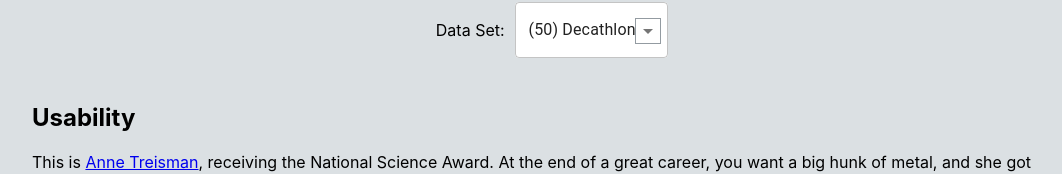
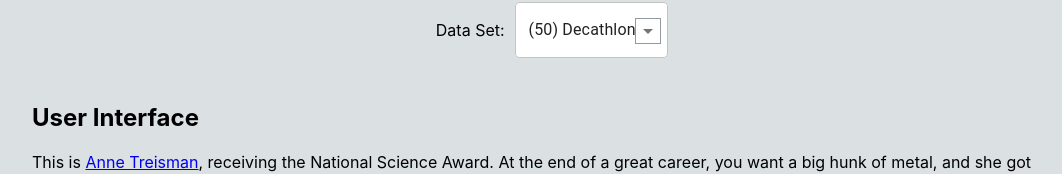
Before and after one commit to hemanrobinson/good-plot-symbols, a React (Create React App) app: page / in a window 1280 px wide. Shown: the part 633-807 px from the top of the page, without its empty margins (108-1170 px from the left). Built offline with nearby package versions, Linux system fonts and the light colour scheme.

Commit message:
Usability -> User Interface

```diff
--- a/public/index.html
+++ b/public/index.html
@@ -6,7 +6,7 @@
         <meta name="theme-color" content="#000000" />
         <link rel="icon" href="%PUBLIC_URL%/favicon.ico"/>
         <link rel="manifest" href="%PUBLIC_URL%/manifest.json"/>
-        <meta name="description" content="Plot symbols with preattentive features to improve pattern detection" />
+        <meta name="description" content="Plot symbols with preattentive features to improve usability" />
         <title>Good Plot Symbols</title>
     </head>
     <body>
--- a/src/App.js
+++ b/src/App.js
@@ -57,7 +57,7 @@ const App = () => {
                 </Select>
             </div>
             <div className="Description">
-                <h2>Usability</h2>
+                <h2>User Interface</h2>
                 <p>
                 This is <a href="https://nationalmedals.org/laureate/anne-treisman/">Anne Treisman</a>, receiving the National Science Award. At the end of a great career, you want a big hunk of metal, and she got hers.
                 </p>
```
